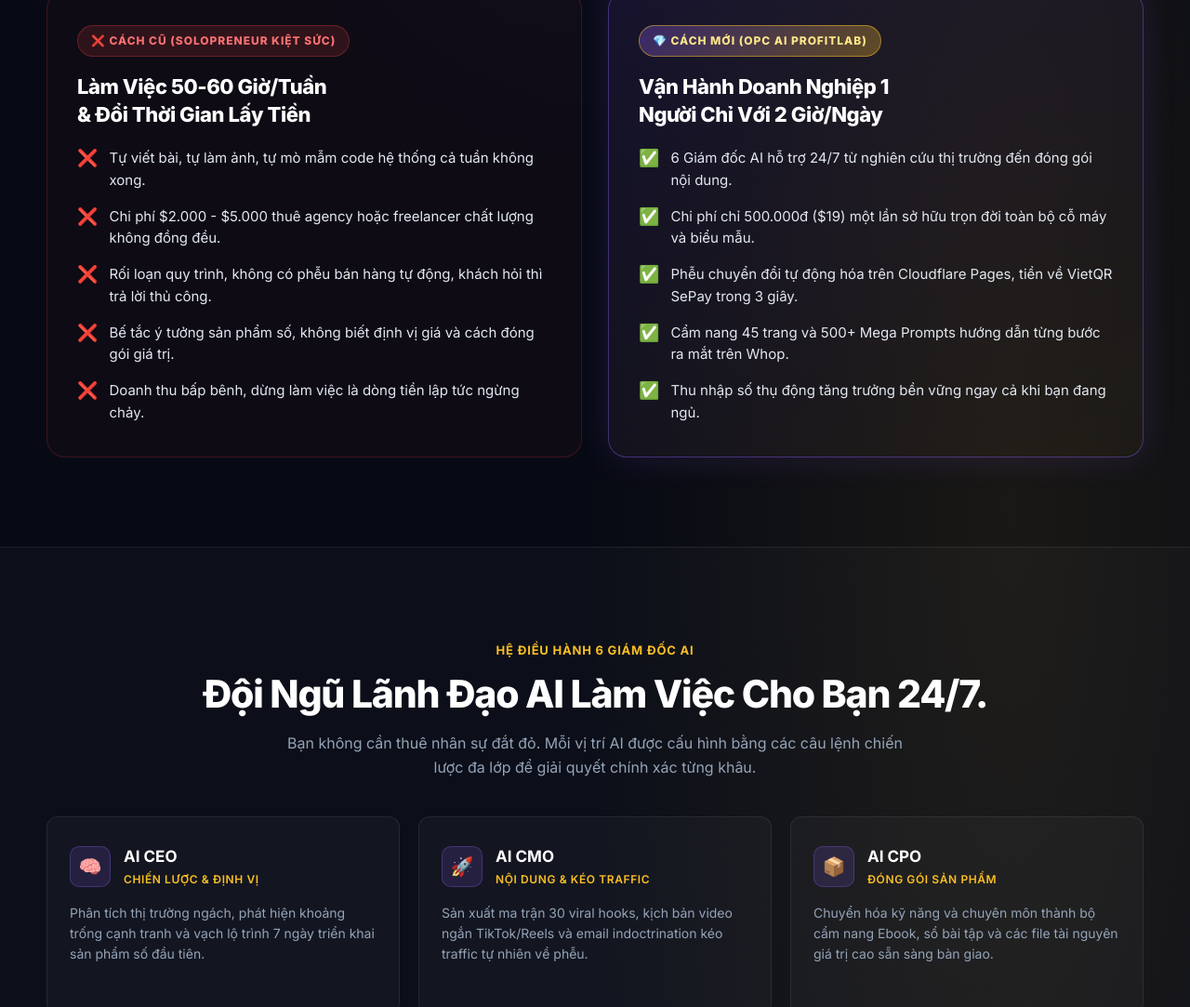
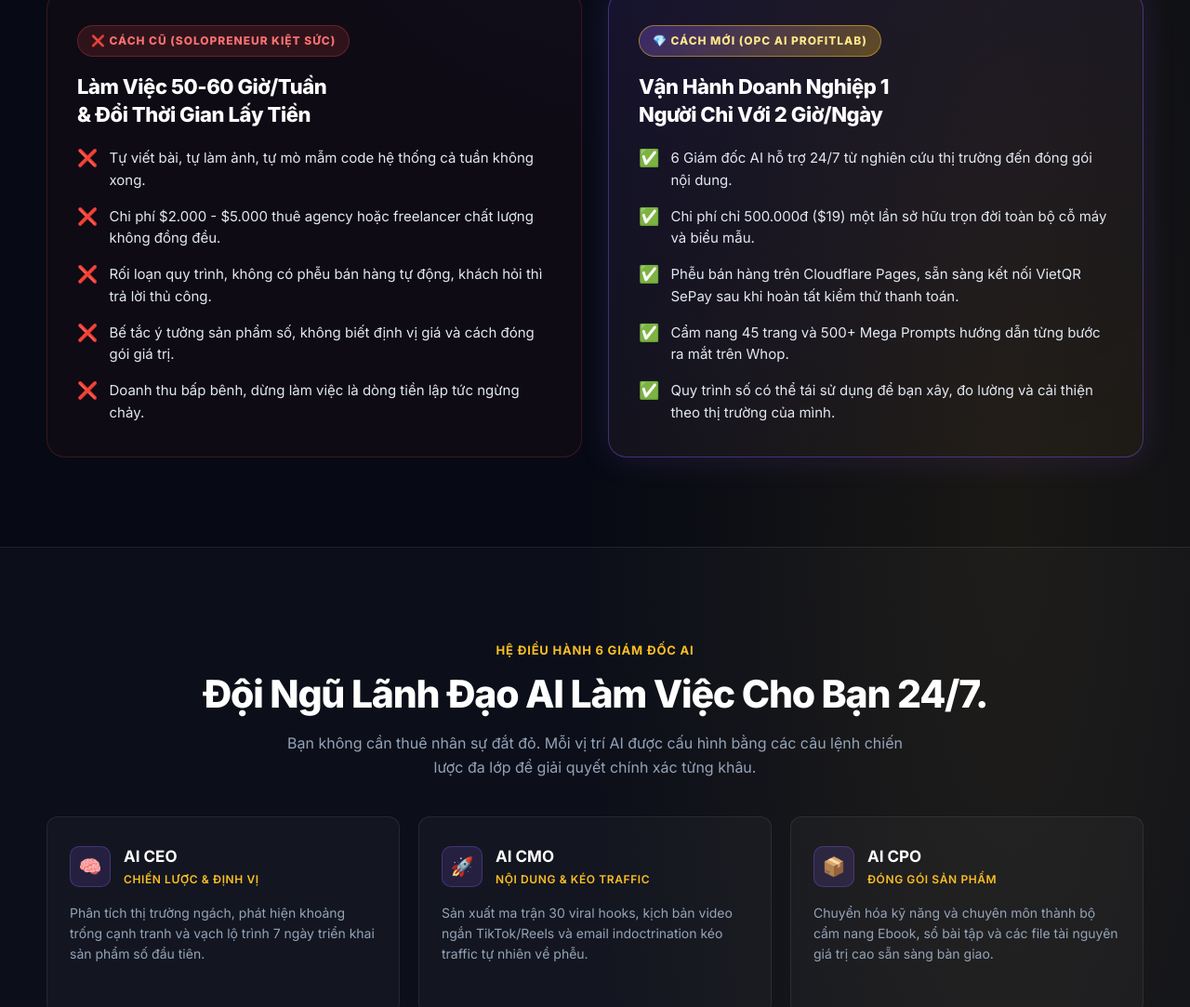
Before and after one commit to victorChuyen/AI-PROFITLAB, a website: page public/index.html in a window 1280 px wide. Shown: the part 1536-2619 px from the top of the page at 93% size. Drawn offline with Linux system fonts and the light colour scheme.

Commit message:
fix: align live copy with verified payment claims

```diff
--- a/public/index.html
+++ b/public/index.html
@@ -102,7 +102,7 @@
             "name": "Hệ thống thanh toán hoạt động như thế nào?",
             "acceptedAnswer": {
               "@type": "Answer",
-              "text": "Hệ thống tích hợp cổng VietQR tự động qua SePay, tiền về thẳng tài khoản ngân hàng BIDV chính chủ trong 3 giây và tự động mở khóa link tải dữ liệu."
+              "text": "Hệ thống được thiết kế để nhận xác nhận thanh toán VietQR qua SePay và bàn giao tài liệu tự động sau khi luồng thanh toán được kiểm thử đầu-cuối."
             }
           }
         ]
@@ -256,9 +256,9 @@
             <ul class="compare-list">
               <li><span class="icon">✅</span> 6 Giám đốc AI hỗ trợ 24/7 từ nghiên cứu thị trường đến đóng gói nội dung.</li>
               <li><span class="icon">✅</span> Chi phí chỉ 500.000đ ($19) một lần sở hữu trọn đời toàn bộ cỗ máy và biểu mẫu.</li>
-              <li><span class="icon">✅</span> Phễu chuyển đổi tự động hóa trên Cloudflare Pages, tiền về VietQR SePay trong 3 giây.</li>
+              <li><span class="icon">✅</span> Phễu bán hàng trên Cloudflare Pages, sẵn sàng kết nối VietQR SePay sau khi hoàn tất kiểm thử thanh toán.</li>
               <li><span class="icon">✅</span> Cẩm nang 45 trang và 500+ Mega Prompts hướng dẫn từng bước ra mắt trên Whop.</li>
-              <li><span class="icon">✅</span> Thu nhập số thụ động tăng trưởng bền vững ngay cả khi bạn đang ngủ.</li>
+              <li><span class="icon">✅</span> Quy trình số có thể tái sử dụng để bạn xây, đo lường và cải thiện theo thị trường của mình.</li>
             </ul>
           </div>
         </div>
```
